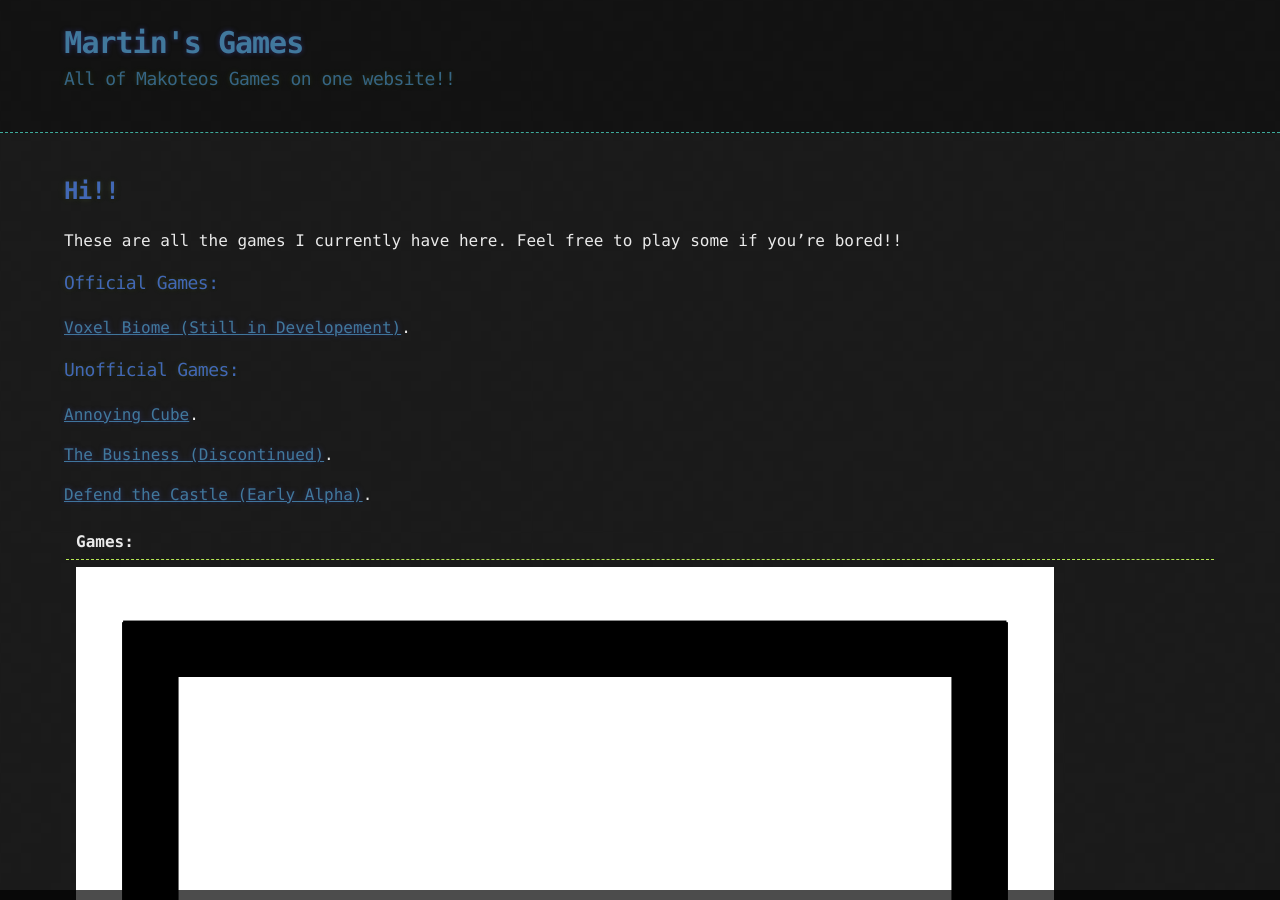
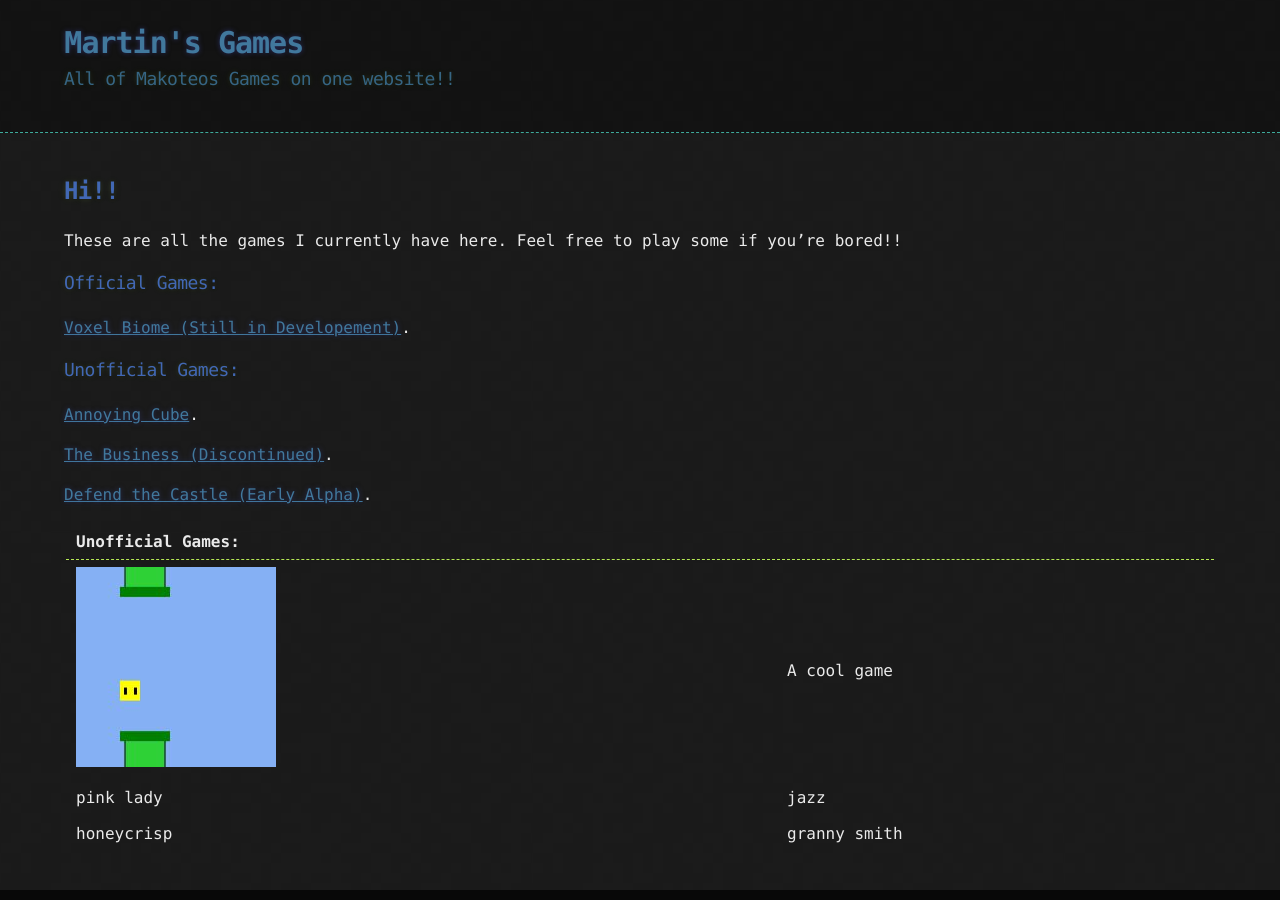
Before and after one commit to makoteo/blog, a Jekyll site: the page built from index.md, in a window 1280 px wide and 900 px high. Built offline with Jekyll 4.4.1, drawn with Linux system fonts in a browser that asks for light colours.

Commit message:
Okay now testing with real image

```diff
--- a/index.md
+++ b/index.md
@@ -19,8 +19,8 @@ These are all the games I currently have here. Feel free to play some if you're
 
 [Defend the Castle (Early Alpha)](./games/defend-the-castle/index.html).
 
-| Games: | |
+| Unofficial Games: | |
 |-------|--------|
-| [![Test Image](/assets/PageImages/500TestImage.png)](./games/flying-cube/index.html) | A cool game |
+| [![Click to play Annoying Cube!](/assets/PageImages/ThumbnailAnnoyingCubeNotScaled.jpg)](./games/flying-cube/index.html) | A cool game |
 | pink lady | jazz |
 | honeycrisp | granny smith |
```
Also changed, not shown: assets/PageImages/ThumbnailAnnoyingCubeNotScaled.jpg (added).
